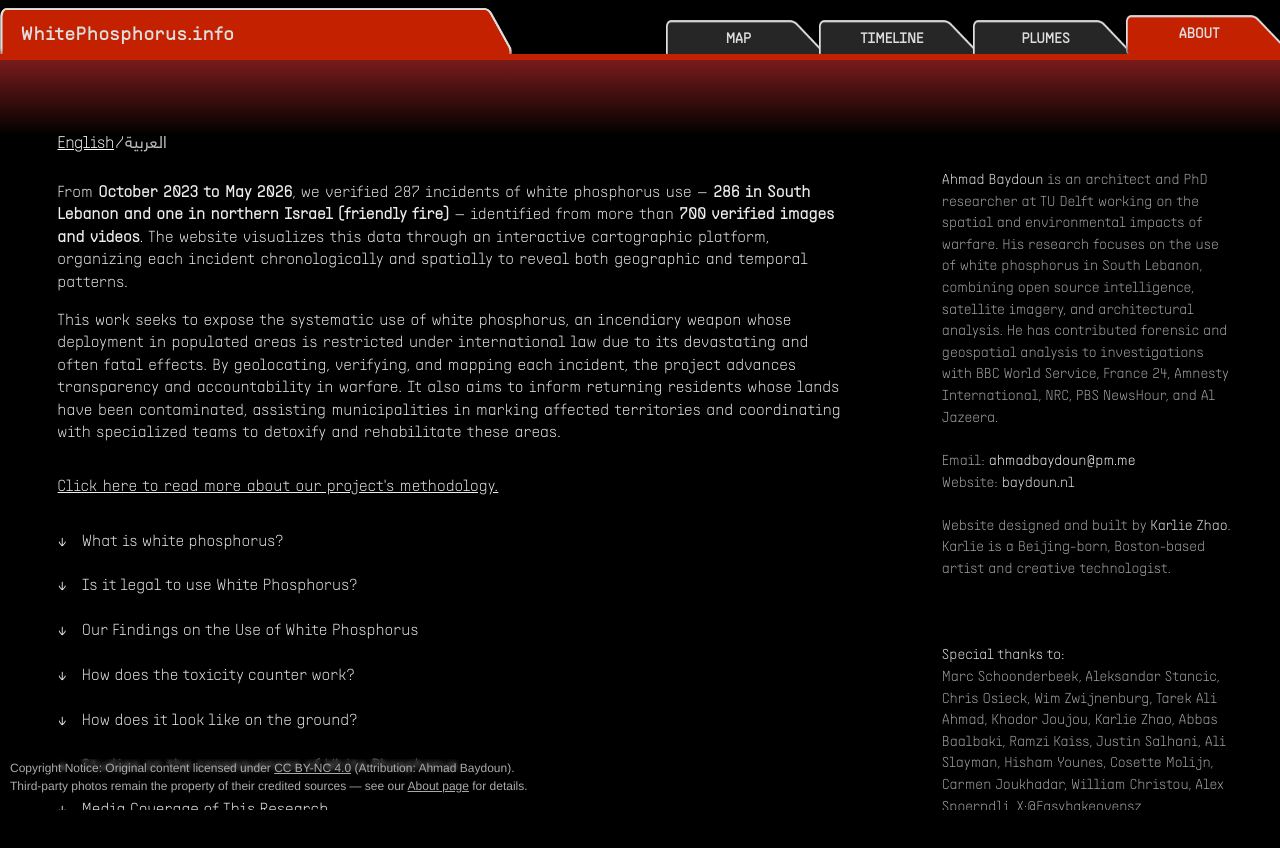
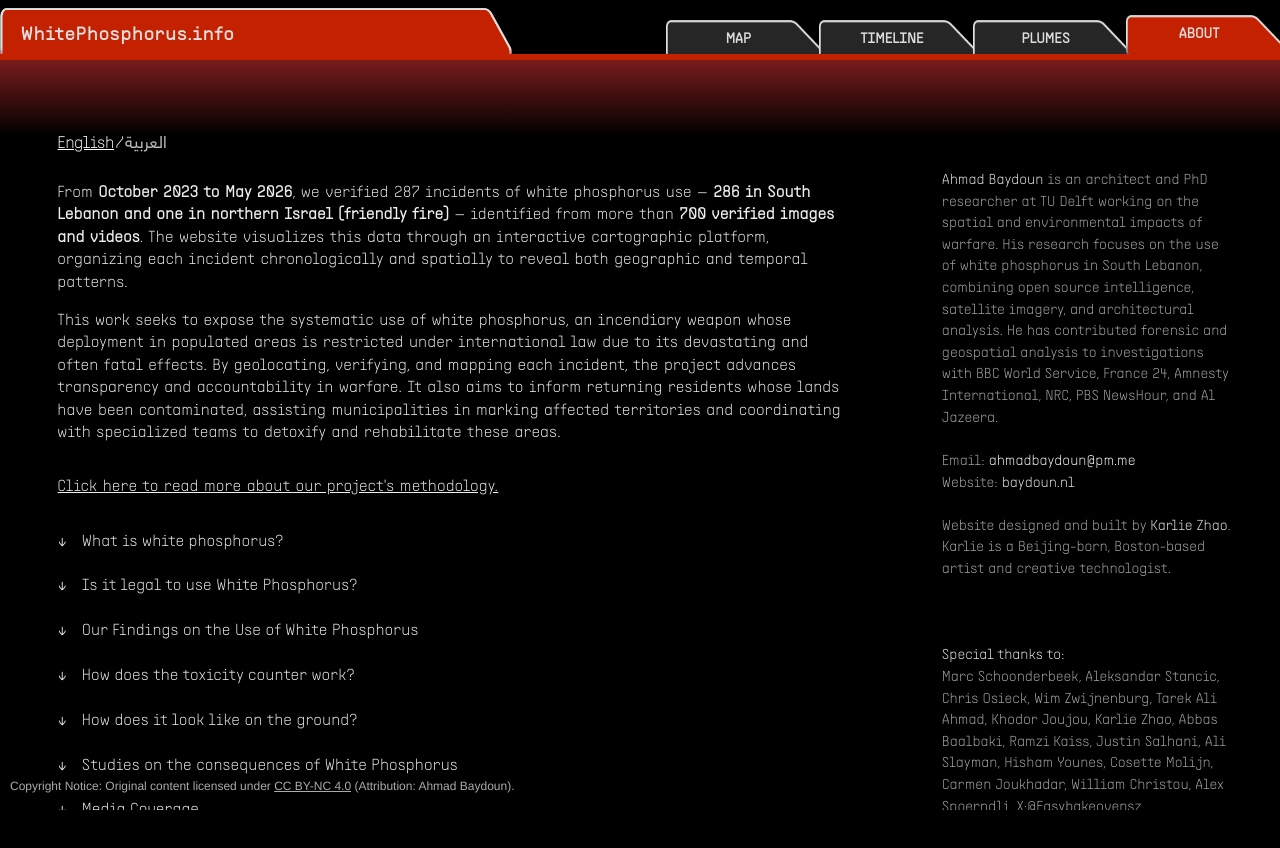
Before and after one commit to KarlieZhao/whitephosphorus, a Next.js app: page /about in a window 1280 px wide. Built offline with nearby package versions, Linux system fonts and the light colour scheme.

Commit message:
changed text in about us

```diff
--- a/public/about/ar.json
+++ b/public/about/ar.json
@@ -54,7 +54,7 @@
       ]
     },
     {
-      "question": "التغطية الإعلامية لهذا البحث",
+      "question": "التغطية الإعلامية",
       "answer": [
 {
   "France 24 — دراسة تكشف عن «خطر مستمر» جراء ضربات إسرائيل بالفوسفور الأبيض في جنوب لبنان": "https://www.france24.com/en/middle-east/20251203-study-reveals-persistent-danger-israeli-white-phosphorus-strikes-southern-lebanon"
--- a/public/about/en.json
+++ b/public/about/en.json
@@ -61,7 +61,7 @@
       ]
     },
     {
-      "question": "Media Coverage of This Research",
+      "question": "Media Coverage",
       "answer": [
         {
           "New York Times - What Visual Evidence Tells Us About Israel’s Use of White Phosphorus in Lebanon": "https://www.nytimes.com/2026/06/06/world/middleeast/white-phosphorous-israel-lebanon.html"
@@ -83,6 +83,9 @@
         },
         {
           "BFMTV - Lebanon: Israeli army accused again of using white phosphorus in populated areas": "https://www.youtube.com/shorts/DaPMdrwwMx0"
+        },
+        {
+          "Megaphone News - Israel marks its war with white phosphorus": "https://www.instagram.com/reels/Dbv00WZuZFN/"
         },
         {
           "El Pais - Tierra quemada por Israel en los campos del sur de Líbano": "https://elpais.com/internacional/2026-05-20/tierra-quemada-por-israel-en-los-campos-del-sur-de-libano.html"
@@ -124,10 +127,6 @@
           "HUFFPOST — Israël accusé d’utiliser du phosphore blanc contre le Liban, voici pourquoi cette ONG s’inquiète": "https://www.huffingtonpost.fr/international/article/israel-accuse-d-utiliser-du-phosphore-blanc-contre-le-liban-voici-pourquoi-cette-ong-s-inquiete_261288.html"
         }
       ]
-    },
-    {
-      "question": "Image & Video Rights",
-      "answer": "<p>Photographs and video stills embedded on this site are sourced from third-party news agencies and social media (AFP, Getty Images, ANP, Reuters, Anadolu Agency, and others, credited per incident) and remain the property of their original copyright holders. They are used here only as small, low-resolution thumbnails for documentation and accountability purposes, each linking directly to its original source.</p><p>All original research, data, and design on this site are separately licensed under <a href='https://creativecommons.org/licenses/by-nc/4.0/' target='_blank'>CC BY-NC 4.0</a> (Attribution: Ahmad Baydoun).</p>"
     }
   ],
   "reachout": "If you have additional footage to share with us, please reach out to us at ahmadbaydoun@pm.me.<br/><br/> If you'd like to help us geolocating the remaining incidents, join our Discord channel <a href='https://discord.gg/YxZNEKWfQT' target='_blank'>here</a>.",
--- a/src/app/_components/footer.tsx
+++ b/src/app/_components/footer.tsx
@@ -2,8 +2,6 @@ export default function Footer() {
     return (
         <footer>
             Copyright Notice: Original content licensed under <a href="https://creativecommons.org/licenses/by-nc/4.0/" target="_blank">CC BY-NC 4.0</a> (Attribution: Ahmad Baydoun).
-            <br />
-            Third-party photos remain the property of their credited sources — see our <a href="/about">About page</a> for details.
         </footer>
     )
 }
```
